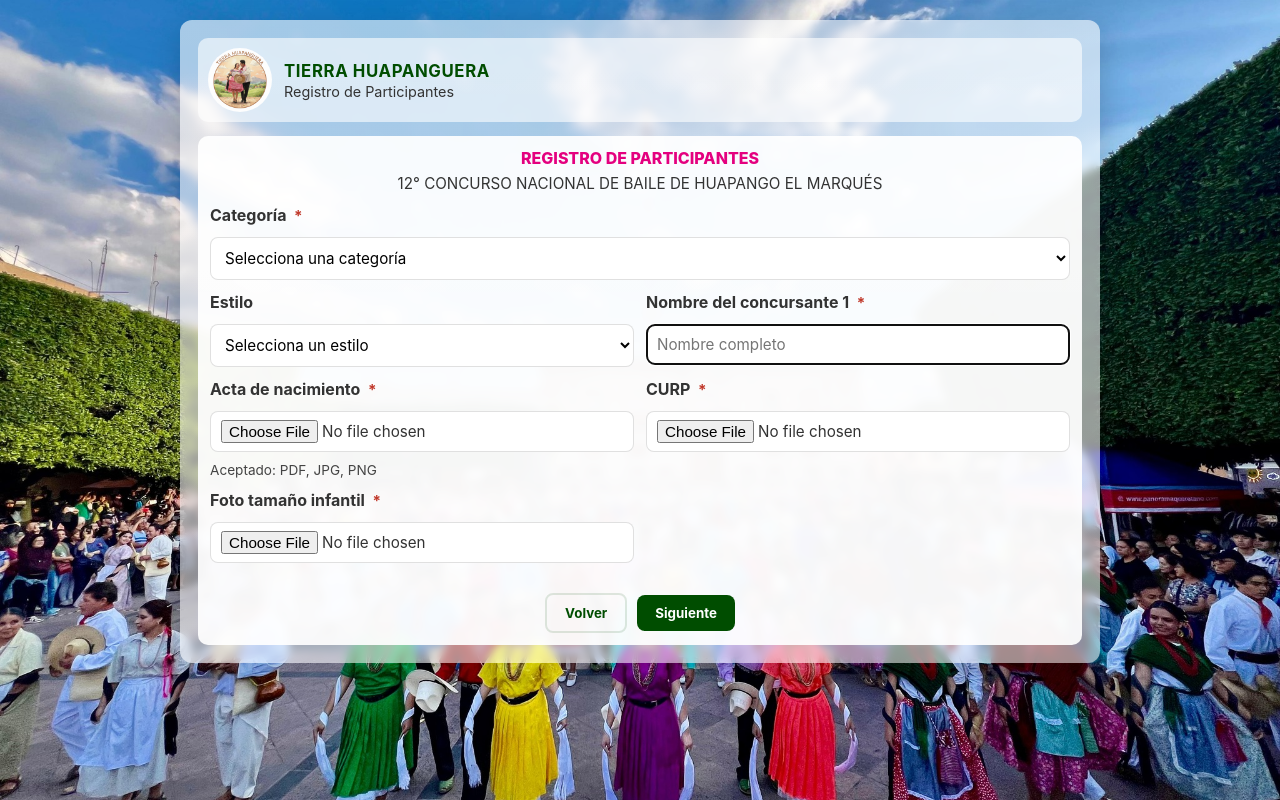
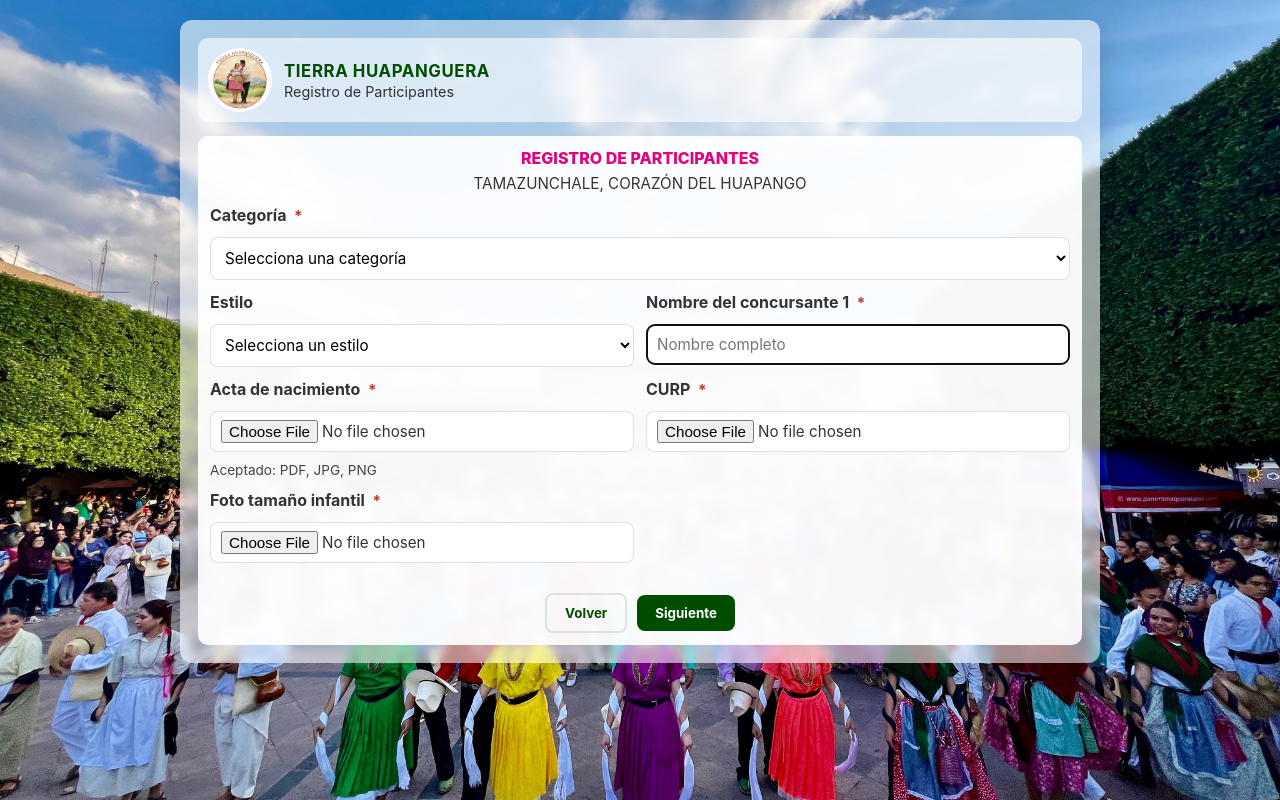
Before and after one commit to tierrahuapanguera-pixel/TIERRA_HUAPANGUERA, a plain HTML site: page Registro2/registro_participante1.html in a window 1280 px wide. Drawn offline with Linux system fonts and the light colour scheme.

Commit message:
Update registro_participante1.html

```diff
--- a/Registro2/registro_participante1.html
+++ b/Registro2/registro_participante1.html
@@ -187,7 +187,7 @@
 
     <main>
       <div class="title">REGISTRO DE PARTICIPANTES</div>
-      <div class="subtitle-main">12° CONCURSO NACIONAL DE BAILE DE HUAPANGO EL MARQUÉS</div>
+      <div class="subtitle-main">TAMAZUNCHALE, CORAZÓN DEL HUAPANGO</div>
 
       <form id="part1" novalidate>
         <div class="row full">
```
